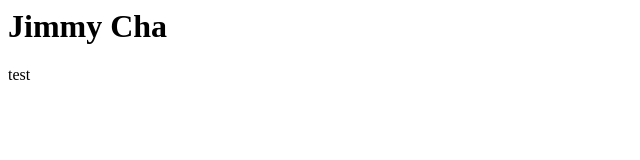
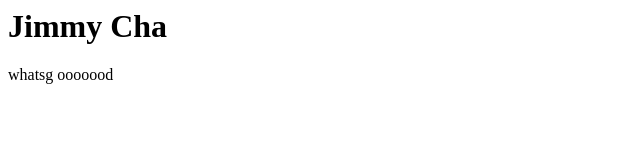
Before and after one commit to jbcha2003/jbcha2003.github.io, a plain HTML site: page index.html in a window 1280 px wide. Shown: the full height of the page, 0-640 px from the left. Drawn offline with Linux system fonts and the light colour scheme.

Commit message:
Update index.html

```diff
--- a/index.html
+++ b/index.html
@@ -1,2 +1,2 @@
 <h1>Jimmy Cha</h1>
-<a>test</a>
+<a>whatsg ooooood</a>
```
